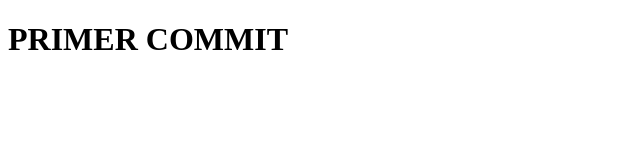
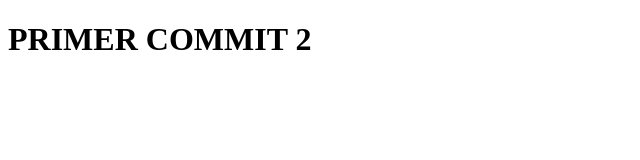
Before and after one commit to JulioCesarHN/julio-juan, a plain HTML site: page Index.HTML in a window 1280 px wide. Shown: the full height of the page, 0-640 px from the left. Drawn offline with Linux system fonts and the light colour scheme.

Commit message:
Cambio 2

```diff
--- a/Index.HTML
+++ b/Index.HTML
@@ -6,6 +6,6 @@
     <title>INDEX INICIO DE LA PAGINA</title>
 </head>
 <body>
-    <h1>PRIMER COMMIT</h1>
+    <h1>PRIMER COMMIT 2</h1>
 </body>
 </html>
```
